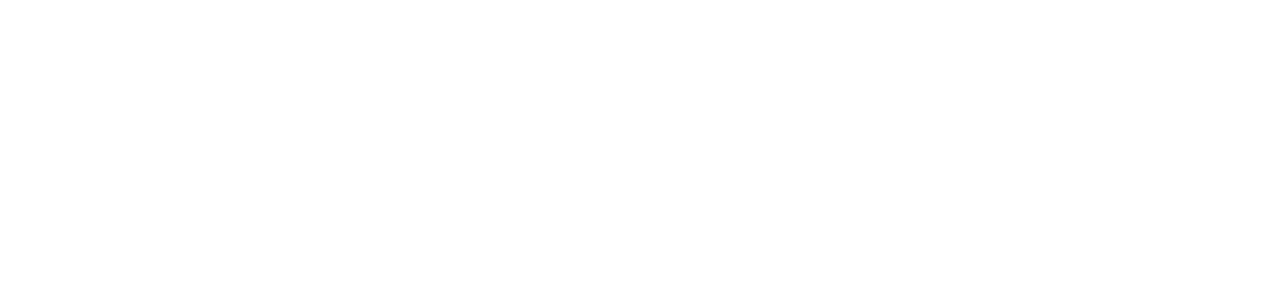
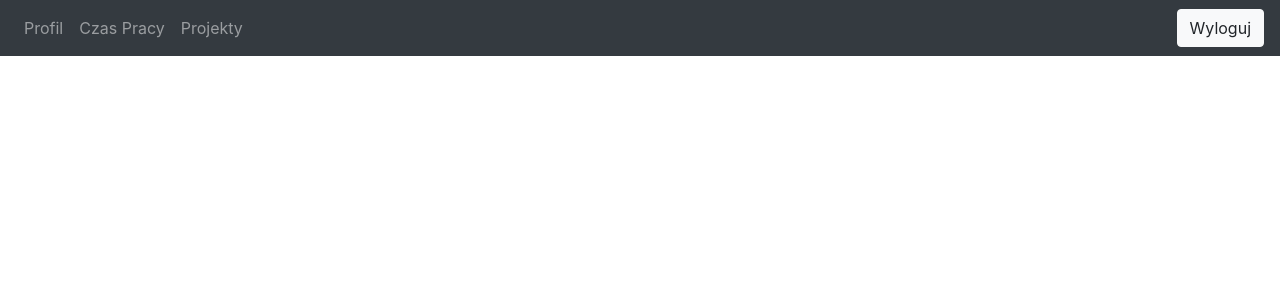
Before and after one commit to Anison99/taw2-work-planner2, a React (Create React App) app: page /profile in a window 1280 px wide. Shown: the top 300 px of the page. Built offline with nearby package versions, Linux system fonts and the light colour scheme.

Commit message:
add navbar component

```diff
--- a/src/App.js
+++ b/src/App.js
@@ -10,6 +10,7 @@
 import User from './components/User.js';
 import TimeRegister from './components/TimeRegister.js';
 import Navbar from './components/Navbar.js';
+import ProjectMeneger from './components/ProjectMeneger.js';
 function App() {
   return (
     <Router basename="/">
@@ -20,6 +21,7 @@
         <Route path="/profile" element={<Profile />} />
         <Route path="/user" element={<User />} />
         <Route path="/time-register" element={<TimeRegister />} />
+        <Route path="/project-meneger" element={<ProjectMeneger />} />
       </Routes>
     </Router>
   );
--- a/src/components/Navbar.js
+++ b/src/components/Navbar.js
@@ -2,11 +2,24 @@
 import { Link, useNavigate } from 'react-router-dom';
 
 function Navbar() {
-  return (
-    <div>
-
-    </div>
-  )
+    return (
+        <nav className="navbar navbar-expand-lg navbar-dark bg-dark">
+            <ul className="navbar-nav mr-auto">
+                <li className="nav-item">
+                    <Link to="/user" className="nav-link">Profil</Link>
+                </li>
+                <li className="nav-item">
+                    <Link to="/time-register" className="nav-link">Czas Pracy</Link>
+                </li>
+                <li className="nav-item">
+                    <Link to="/project-manager" className="nav-link">Projekty</Link>
+                </li>
+            </ul>
+            <div className="form-inline my-2 my-lg-0">
+                <button className="btn btn-light" type="submit">Wyloguj</button>
+            </div>
+        </nav>
+    )
 }
 
 export default Navbar
--- a/src/components/Profile.js
+++ b/src/components/Profile.js
@@ -2,10 +2,12 @@
 import { Link, useNavigate } from 'react-router-dom';
 import '../css/Profile.css';
 
+import Navbar from './Navbar';
+
 function Profile() {
   return (
     <div>
-
+      <Navbar />
     </div>
   )
 }
--- /dev/null
+++ b/src/components/ProjectMeneger.js
@@ -0,0 +1,11 @@
+import React from 'react'
+
+function ProjectMeneger() {
+  return (
+    <div>
+
+    </div>
+  )
+}
+
+export default ProjectMeneger
```
Also changed, not shown: src/css/ProjectMeneger.css (added).
